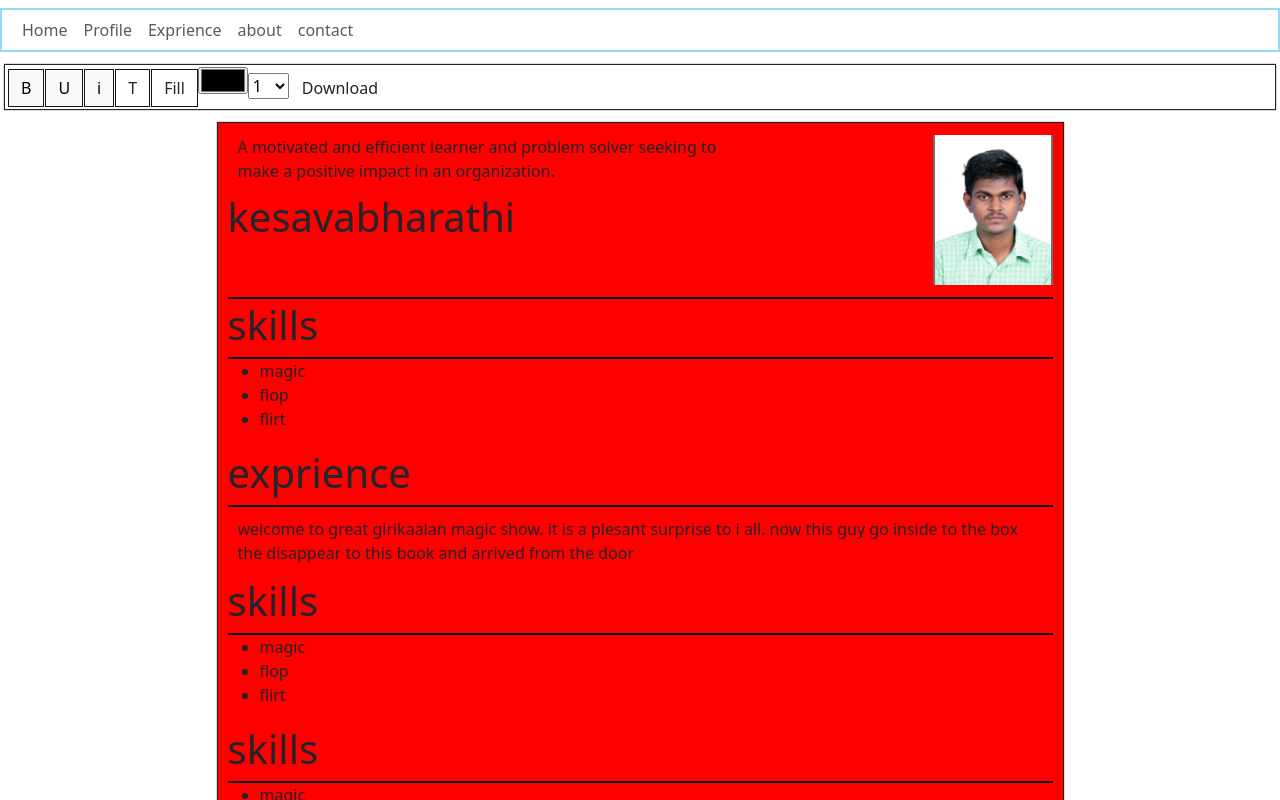
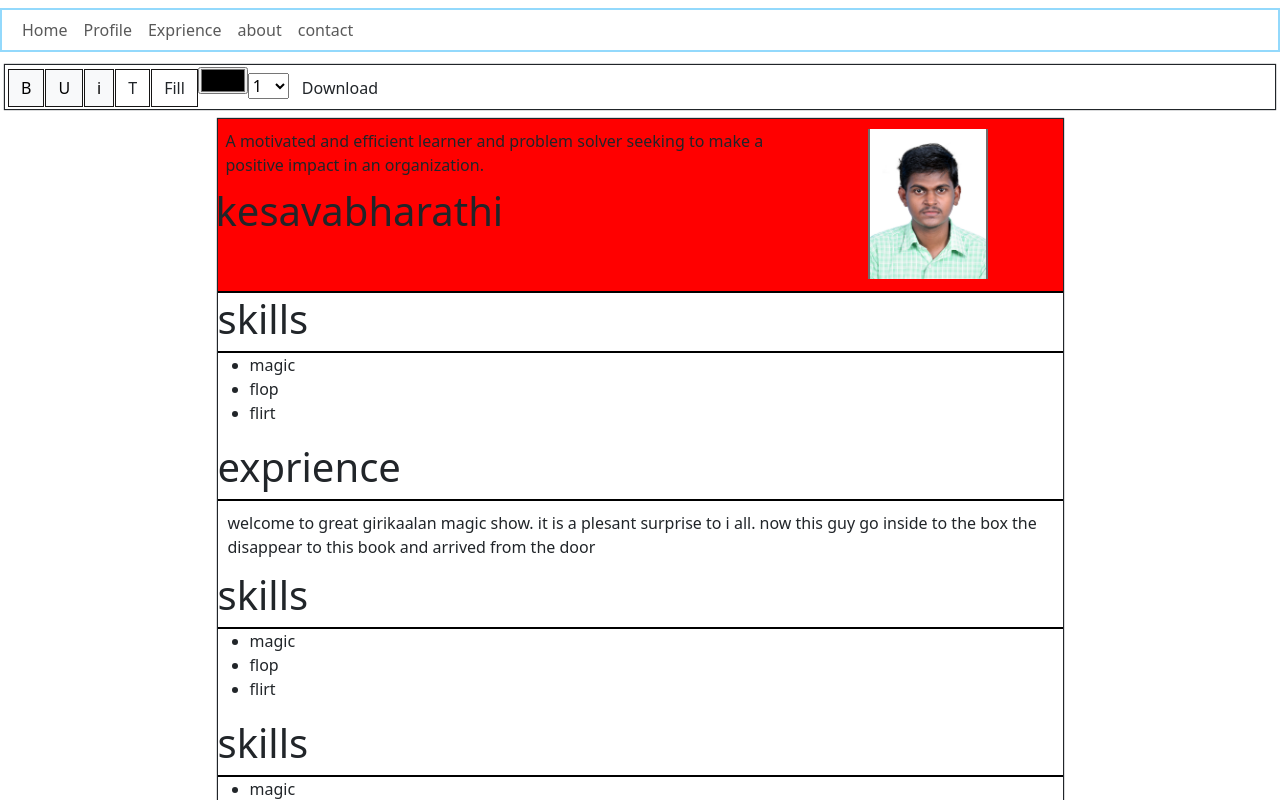
Before and after one commit to kesavk7b/ResumeBuilder, a React (Create React App) app in the folder resume/: page /edit/1/1 in a window 1280 px wide. Shown: the top 800 px of the page. Built offline with nearby package versions, Linux system fonts and the light colour scheme.

Commit message:
31/10/2023

```diff
--- a/resume/src/App.css
+++ b/resume/src/App.css
@@ -1,22 +1,15 @@
 .a4Container{
-  display: flex;
-  flex-direction: column;
-  align-items: center;
   padding: 5px;
-  height:100%;
-  width:100%;
 }
 .overFlowBreak{
   overflow-wrap:break-word ;
 }
 .a4{
   position:relative;
-  height: 1100px;
-  width: 845px;
+  height: 1100px!important;
+  width: 845px!important;
   box-shadow: 0 0 1px 1px;
   padding: 2px;
-  overflow-y: hidden;
-  overflow-x: hidden;
   margin: 4px;
 }
 .toolNav{
--- a/resume/src/component/A4.jsx
+++ b/resume/src/component/A4.jsx
@@ -1,6 +1,6 @@
-export default function A4({children,id,paddingTB="0",paddingRL="0",bgColor=""}){
+export default function A4({children,id}){
     return(
-        <div className="a4" id={id} style={{paddingBottom:paddingTB,paddingLeft:paddingRL,paddingRight:paddingRL,background:bgColor}}>
+        <div className="a4 p0" id={id} style={{padding:"0",margin:"0",marginBottom:"5px"}}>
                 {children}
         </div>
     );
--- a/resume/src/component/A4Container.jsx
+++ b/resume/src/component/A4Container.jsx
@@ -8,7 +8,7 @@ export default function A4Container({children,containerId,page=1}){
         onloadAddPage2();
     }
     return(
-        <div className="a4Container">
+        <div className="a4Container row justify-content-center">
             {children}
         </div>
     );
--- a/resume/src/component/Content.jsx
+++ b/resume/src/component/Content.jsx
@@ -20,7 +20,7 @@ export default function Content({contentType="content",children,pos="",func}){
         const li=children.map(function(con,id){ return <li key={id}>{con}</li>});
         return(
             <>
-            <ul contentEditable={true} suppressContentEditableWarning={true} onKeyUp={(e)=>addPage(e.target)}>
+            <ul contentEditable={true} suppressContentEditableWarning={true} onKeyUp={(e)=>onContentType(e.target)}>
                 {li}
             </ul>
             </>
--- a/resume/src/component/LayoutContainer.jsx
+++ b/resume/src/component/LayoutContainer.jsx
@@ -1,7 +1,7 @@
 export default function LayoutsContainer({children,id}){
     return(
         <div className="container-fluid nonePadMar">
-            <div className="row" id={id}>
+            <div className="row" id={id} style={{paddingRight:"12px",paddingLeft:"12px"}}>
                 {children}
             </div>
         </div>
--- a/resume/src/component/PhotoPicker.jsx
+++ b/resume/src/component/PhotoPicker.jsx
@@ -13,8 +13,8 @@ export default function PhotoPicker({photoPos="left"}){
         }
       }
     return(
-        <div className="nonePadMar flex ">
-            <div className="picChooseHolder photoPos" id="picChooseHolder">
+        <div className="nonePadMar justify-content-center" style={{width:"130px"}}>
+            <div className="picChooseHolder" id="picChooseHolder">
                 <input className="picChooser" id="imageChooser" type="file" onChange={e=>setImage(e.target)} />
                 <img className="img" id="imageLocation" src={img} alt="ur img" ></img>
             </div>
--- a/resume/src/component/Profilelayout.jsx
+++ b/resume/src/component/Profilelayout.jsx
@@ -3,10 +3,10 @@ import ResumeLayouts from '../component/ResumeLayouts';
 import Heading from '../component/Heading';
 import Content from '../component/Content';
 import Line from '../component/Line';
-export default function Profile({name="Kesavabharathi",addr=["+91673862189","resume@devs.com","143,lovely street,","heart-000143"],pos="top",email="",pic=1,obj="",func}){
+export default function Profile({name="Kesavabharathi",addr=["+91673862189","resume@devs.com","143,lovely street,","heart-000143"],pos="top",email="",pic=1,obj="",func,paddingTB="0",paddingRL="0",bgColor=""}){
     return (
-        <ResumeLayouts col="12">
-            <div className='row'>
+        <ResumeLayouts col="12" paddingTB={paddingTB} paddingRL={paddingRL} bgColor={bgColor} >
+            <div className='row' style={{paddingLeft:"10px",paddingRight:"10px"}}>
             <ResumeLayouts col='8'>
                 {
                     pos==="top" && (<ResumeLayouts col='8'><Heading heading={name} func={func}/></ResumeLayouts>)
@@ -20,7 +20,7 @@ export default function Profile({name="Kesavabharathi",addr=["+91673862189","res
                     pos==="bottom" && (<ResumeLayouts col='8'><Heading heading={name} func={func} /></ResumeLayouts>)
                 }
             </ResumeLayouts>
-            <ResumeLayouts col='4'>
+            <ResumeLayouts col='4' forPic={1}>
                 { pic && <PhotoPicker/>}
             </ResumeLayouts>
 
--- a/resume/src/component/ResumeLayouts.jsx
+++ b/resume/src/component/ResumeLayouts.jsx
@@ -1,4 +1,4 @@
-export default function ResumeLayouts({children,id,col="12",classname="",flex="",bgColor="",marginB="2px"}){
+export default function ResumeLayouts({children,id,col="12",classname="",flex="",bgColor="",marginB="2px",paddingTB="0",paddingRL="0",height="",forPic=0}){
     switch(col){
         case "1":
             classname+="col-xs-1 col-sm-1 col-md-1 col-lg-1";
@@ -41,8 +41,8 @@ export default function ResumeLayouts({children,id,col="12",classname="",flex=""
     if(flex==="yes")
         flex="flex";
 return(
-        <div className={""+classname} id={"resumeLayout"+id} style={{background:bgColor,marginBottom:marginB}}>
-            <div className={flex}>
+        <div className={""+classname} id={"resumeLayout"+id} style={{marginBottom:marginB,paddingBottom:paddingTB,paddingLeft:paddingRL,paddingRight:paddingRL,background:bgColor,height:height}}>
+            <div className={flex+(forPic&&"row justify-content-center")}>
                 {children}
             </div>
         </div>
--- a/resume/src/component/data.js
+++ b/resume/src/component/data.js
@@ -198,7 +198,8 @@ export const content=[
         name:"resume4",
         id:4,
         page:2,
-        bgColor:"",
+        bgColor:"green",
+        bgColor2:"green",
         paddingTB:"10px",
         paddingRL:"10px",
         profData:{
--- a/resume/src/component/myFunctions.jsx
+++ b/resume/src/component/myFunctions.jsx
@@ -19,7 +19,21 @@ export function addPage(e){
 }
 
 export function addPage2(e){
-    console.log("hii");
+    var a4=$(e).parent().closest('div').closest('.a4');
+    let parent=$(e).parent().parent().parent();
+    while(parent.children().prop('scrollHeight')>1100){
+        var c=parent.children().children(':last-child');
+        c.remove();
+        if(parent.next().length===1){
+            parent.next().children().prepend(c);
+        }
+        else{
+            if(a4.next().length===0){
+                $('.a4Container').append(renderToString(<A4><LayoutContainer /></A4>));
+            }
+            a4.next().children().children().children(':first-child').prepend(c);
+        }
+    }
 }
 
 export function onloadAddPage1(){
@@ -49,7 +63,6 @@ export function onloadAddPage2(){
         var nextchild=true;
         var parentChild=$('.a4Container').children(':first-child');
         var child=parentChild.children().children();
-        console.log(parentChild.next());
         while(nextchild){
             nextchild=false;
             while(child.children(':first-child').children().prop('scrollHeight')>=1100){
--- a/resume/src/pages/ResumeEdit.jsx
+++ b/resume/src/pages/ResumeEdit.jsx
@@ -18,6 +18,7 @@ import TxtSize from '../component/TxtSize';
 import Tcolor from '../component/Tcolor';
 import Modal from '../component/Modal';
 import FillForm from '../component/FillForm';
+import PhotoPicker from '../component/PhotoPicker';
 
 function ResumeEdit({data}) {
    var param=useParams();
@@ -26,7 +27,7 @@ function ResumeEdit({data}) {
     var style=data[param.id];
     var page=data[param.id].page;
     const onpgContent=content.map(content=>
-      <ResumeLayouts key={content.id} col="12" id={content.id} bgColor="">
+      <ResumeLayouts key={content.id} col="12" id={content.id} >
         <Heading heading={content.heading} data-placeholder={content.placeHolder} containerId={"a4Cont"+param.tagId} func={page}/>
         <Line line={true} />
         <Content contentType={content.contentType} containerId={"a4Cont"+param.tagId} func={page}>{content.content}</Content>
@@ -46,7 +47,7 @@ function ResumeEdit({data}) {
         return(
           <LayoutContainer id={"a4container"+param.tagId}>
             {/* head */}
-            <Profile name={profile.name} obj={profile.obj} addr={profile.addr} pos={profile.namePos} func={page} />
+            <Profile name={profile.name} obj={profile.obj} addr={profile.addr} pos={profile.namePos} func={page} bgColor={style.bgColor} />
             {/* body */}
             {onpgContent}
           </LayoutContainer>
@@ -55,7 +56,8 @@ function ResumeEdit({data}) {
       if(page===2){
         return(
           <LayoutContainer>
-            <ResumeLayouts col="4">
+            <ResumeLayouts col="4" bgColor='green' paddingRL='10px' height='1100px'>
+              <PhotoPicker />
               {onpgContent1}
             </ResumeLayouts>
             <ResumeLayouts col="8">
@@ -64,7 +66,7 @@ function ResumeEdit({data}) {
         );
       }
     }
-    // var param=useParams();
+
     return(
 
       <>
@@ -80,7 +82,7 @@ function ResumeEdit({data}) {
           <DownloadBtn />
         </ToolNav>
         <A4Container containerId={"a4Cont"+param.tagId} page={page}>
-          <A4 id={"a4Cont"+param.tagId} bgColor={style.bgColor} paddingTB={style.paddingTB} paddingRL={style.paddingRL}>
+          <A4 id={"a4Cont"+param.tagId}>
             <Pg id={"a4Cont"+param.tagId}/>
           </A4>
         </A4Container>
```
